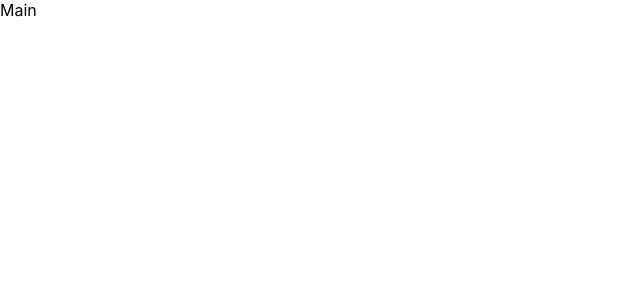
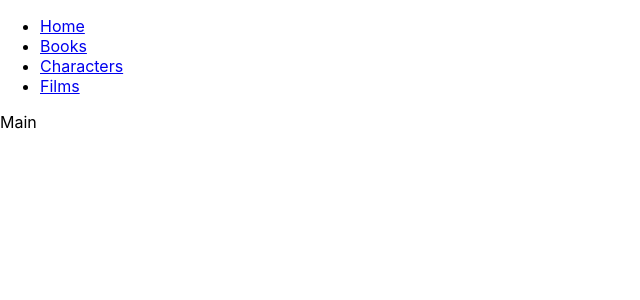
Before and after one commit to m-ghiringhelli/lotr, a React (Create React App) app: page / in a window 1280 px wide. Shown: the top 300 px of the page, without its empty margins (0-640 px from the left). Built offline with nearby package versions, Linux system fonts and the light colour scheme.

Commit message:
added navlinks

```diff
--- a/src/App.js
+++ b/src/App.js
@@ -3,11 +3,13 @@ import Main from './views/Main/Main';
 import Books from './views/Books/Books';
 import Characters from './views/Characters/Characters';
 import Films from './views/Films/Films';
+import Header from './components/Header/Header';
 import './App.css';
 
 function App() {
   return (
     <BrowserRouter>
+      <Header />
       <div className='App'>
         <Switch>
           <Route exact path='/'>
--- /dev/null
+++ b/src/components/Header/Header.js
@@ -0,0 +1,31 @@
+import React from 'react';
+import { NavLink } from 'react-router-dom';
+
+export default function Header() {
+  return (
+    <div className='header'>
+      <ul>
+        <li>
+          <NavLink exact to='/'>
+            Home
+          </NavLink>
+        </li>
+        <li>
+          <NavLink to='/books'>
+            Books
+          </NavLink>
+        </li>
+        <li>
+          <NavLink to='/characters'>
+            Characters
+          </NavLink>
+        </li>
+        <li>
+          <NavLink to='/films'>
+            Films
+          </NavLink>
+        </li>
+      </ul>
+    </div>
+  );
+}
```
